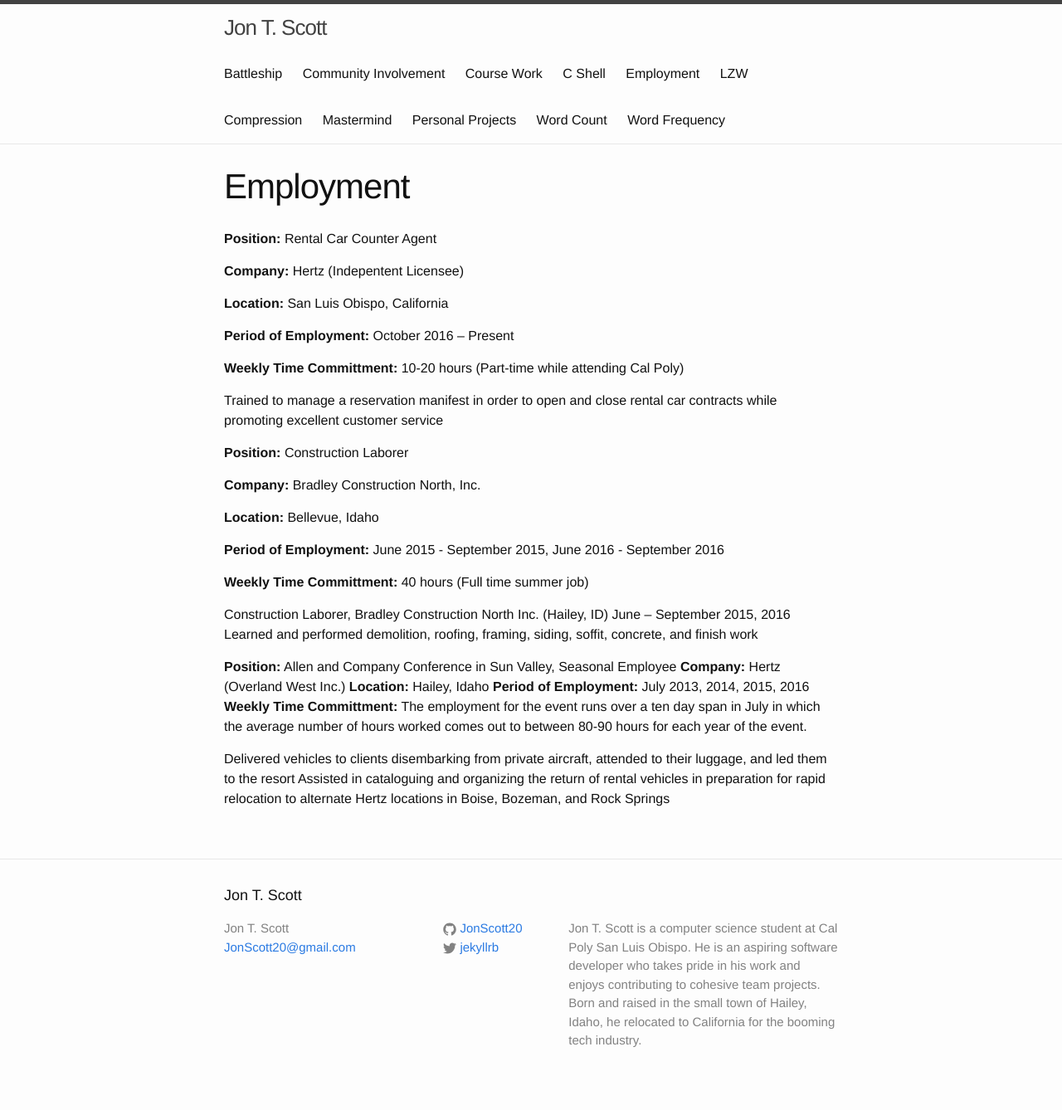
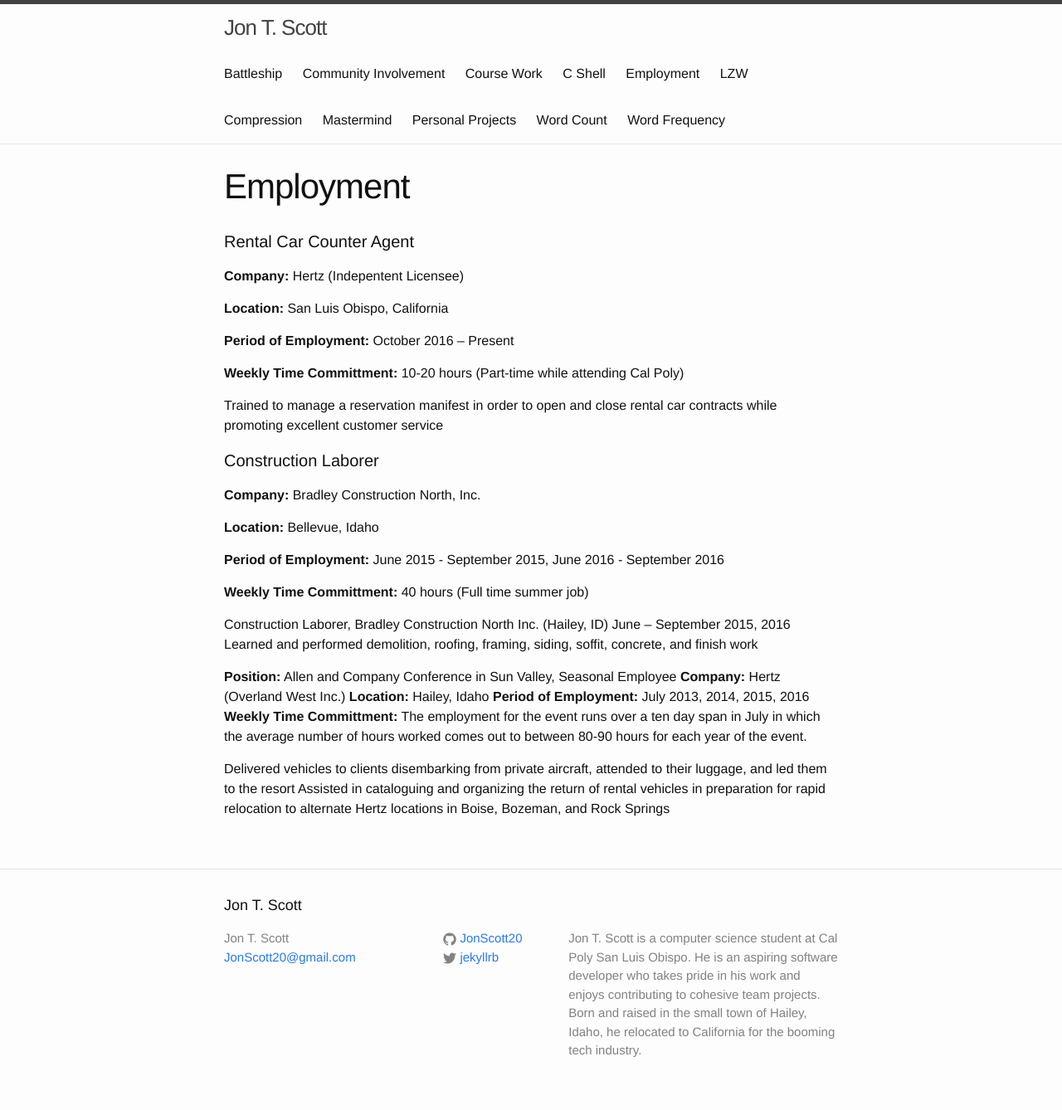
Before and after one commit to JonScott20/JonScott20.github.io, a Jekyll site: the page built from employment.md, in a window 1280 px wide. Shown: the whole page at 83% size. Built offline with Jekyll 4.4.1, drawn with Linux system fonts in a browser that asks for light colours.

Commit message:
Update employment.md

```diff
--- a/employment.md
+++ b/employment.md
@@ -4,7 +4,7 @@ title: Employment
 permalink: /employment/
 ---
 
-**Position:** Rental Car Counter Agent
+#### Rental Car Counter Agent
 
 **Company:** Hertz (Indepentent Licensee)
 
@@ -18,7 +18,7 @@ Trained to manage a reservation manifest in order to open and close rental car c
 
 
 
-**Position:** Construction Laborer
+#### Construction Laborer
 
 **Company:** Bradley Construction North, Inc.
 
```
